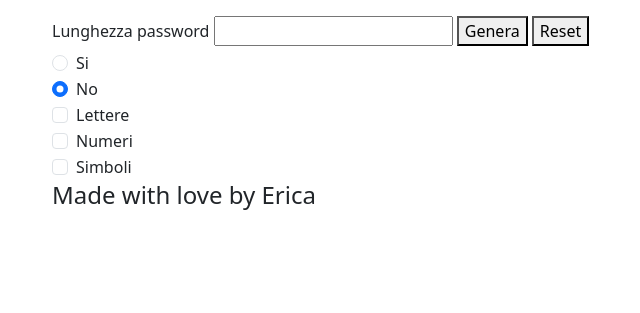
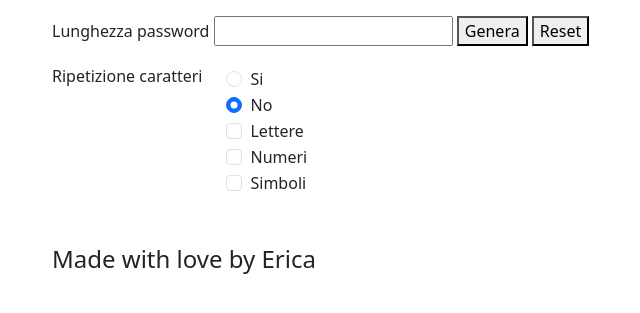
Before and after one commit to ericaostini/php-strong-password-generator, a PHP site: page /login.php in a window 1280 px wide. Shown: the part 90-403 px from the top of the page, without its empty margins (30-670 px from the left). Run offline with PHP 8.4, Linux system fonts and the light colour scheme.

Commit message:
create password with only letters, symbols or number

```diff
--- a/function/function.php
+++ b/function/function.php
@@ -1,9 +1,8 @@
 <?php
-
 function getPassword()
 {
     $symbols = '!?&%$<>^+-*/()[]{}@#_=';
-    $letters = 'abcd';
+    $letters = 'abcdefghijklmnopqrstwxyz';
     $upperCaseLetters = strtoupper($letters);
     $numbers = '0123456789';
 
@@ -11,8 +10,18 @@ function getPassword()
         $passwordLength = $_GET['passwordLength'];
         $password = '';
         while (strlen($password) < $passwordLength) {
-            $allItems = $symbols . $letters . $upperCaseLetters . $numbers;
-            $randItem = $allItems[rand(0, strlen($allItems) - 1)];
+            $caratteri = $_GET['caratteri'][0];
+            if ($caratteri === 'lettere') {
+                $allItems = $letters . $upperCaseLetters;
+                $randItem = $letters[rand(0, strlen($letters) - 1)];
+            } elseif ($caratteri === 'numeri') {
+                $randItem = $numbers[rand(0, strlen($numbers) - 1)];
+            } elseif ($caratteri === 'simboli') {
+                $randItem = $symbols[rand(0, strlen($symbols) - 1)];
+            } else {
+                $allItems = $symbols . $letters . $upperCaseLetters . $numbers;
+                $randItem = $allItems[rand(0, strlen($allItems) - 1)];
+            }
             if ($_GET["ripetizione"] === 'no') {
                 if (!strpos($password, $randItem)) {
                     $password .= $randItem;
--- a/index.php
+++ b/index.php
@@ -7,7 +7,7 @@ if (!isset($_SESSION["password"])) {
 ?>
 
 <main class="container">
-    <div>
+    <div class="alert alert-success">
         <?php echo $_SESSION['password'] ?>
     </div>
 </main>
--- a/login.php
+++ b/login.php
@@ -14,6 +14,9 @@ $error = getPassword();
         <input type="number" name="passwordLength">
         <button type="submit">Genera</button>
         <button type="reset">Reset</button>
+        <div class="mt-3 d-flex">
+            <h6>Ripetizione caratteri</h6>
+            <div class="mx-4">
                 <div class="form-check">
                     <input class="form-check-input" type="radio" name="ripetizione" value="si">
                     <label class="form-check-label">
@@ -39,10 +42,12 @@ $error = getPassword();
                     </label>
                 </div>
                 <div class="form-check">
-            <input class="form-check-input" type="checkbox" value="caratteri" name="caratteri[]">
+                    <input class="form-check-input" type="checkbox" value="simboli" name="caratteri[]">
                     <label class="form-check-label">
                         Simboli
                     </label>
+                </div>
+            </div>
         </div>
     </form>
 </main>
--- a/partials/footer.php
+++ b/partials/footer.php
@@ -1,4 +1,4 @@
-<footer class="container">
+<footer class="container mt-5">
     <h4>Made with love by Erica</h4>
 </footer>
 </body>
```
Lines whose indentation alone changed are shown as unchanged.
